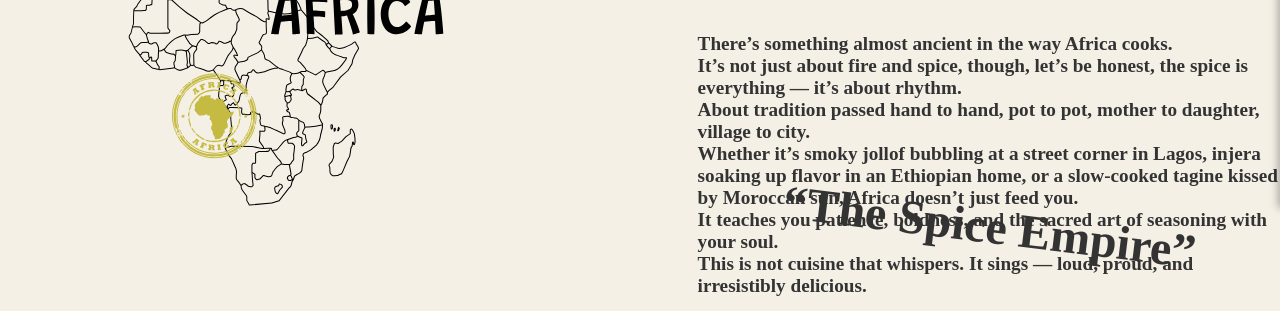
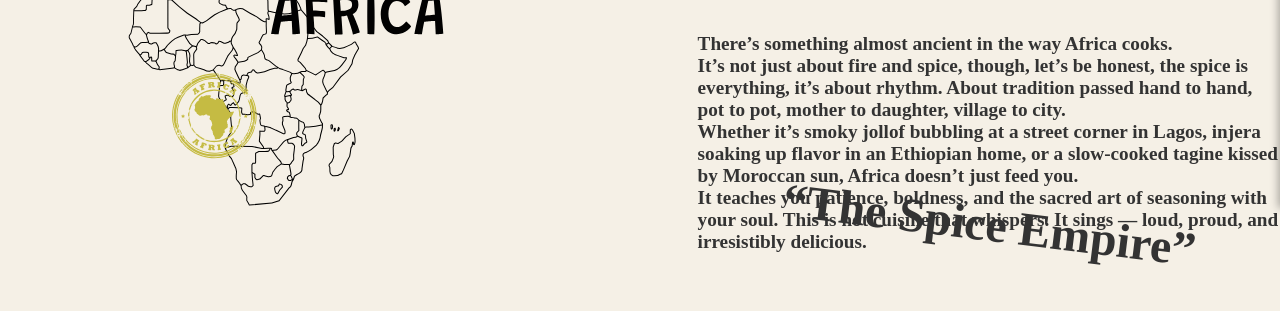
Before and after one commit to web-design-project-2025/web-design-project-group-29, a website: page editorial.html in a window 1280 px wide. Shown: the part 592-903 px from the top of the page. Drawn offline with Linux system fonts and the light colour scheme; a web font is replaced by a local one.

Commit message:
realized i worked on a different zoom and it messed up the text and the svg display so i removed the br to allow the padding and margin do its work when its displayed as well as adjusting the margin of the of the quote4 and also the north america class

```diff
--- a/css/editorial.css
+++ b/css/editorial.css
@@ -74,7 +74,8 @@ z-index: 10;
 display: flex;
 /* justify-content: flex-end; */
 margin-left: 4rem;
-margin-bottom: -7rem;
+margin-bottom: -10rem;
+margin-top: 7rem;
 }
 
 .quote5 {
@@ -123,6 +124,7 @@ margin-bottom: -3rem;
     grid-template-columns: 1fr 1fr;
     grid-template-rows: 1fr 1fr;
         margin-bottom: -600px;
+        margin-top:5%;
 
 }
 .south-america{
--- a/editorial.html
+++ b/editorial.html
@@ -17,21 +17,21 @@
       <div class="africa">
         <img class ="svg" src="img/africa.svg" alt="">
         <div class="text">There’s something almost ancient in the way Africa cooks. <br>
-          It’s not just about fire and spice, though, let’s be honest, the spice is everything — it’s about rhythm. <br>
+          It’s not just about fire and spice, though, let’s be honest, the spice is everything, it’s about rhythm.
 About tradition passed hand to hand, pot to pot, mother to daughter, village to city. <br>
 Whether it’s smoky jollof bubbling at a street corner in Lagos, injera soaking up flavor in an Ethiopian home, or a slow-cooked tagine kissed by Moroccan sun, Africa doesn’t just feed you. <br>
-It teaches you patience, boldness, and the sacred art of seasoning with your soul. <br>
+It teaches you patience, boldness, and the sacred art of seasoning with your soul.
 This is not cuisine that whispers. It sings — loud, proud, and irresistibly delicious.
 </div>
       </div>
 
        <div class="quote2"><h1>“The Spice Empire”</h1></div>
       <div class="asia">
-        <div class="text">Asia doesn’t follow a recipe it writes poetry in steam, umami, and twenty-something ingredients tossed<br>
-           into a wok at lightning speed. You haven’t truly lived until you’ve slurped noodles on a rainy Tokyo night or<br>
-          dipped your fingers into warm biryani in a bustling Indian home. Here, food is ceremony, chaos, and comfort<br>
-         all at once. <br>
-         From Thai street vendors to Korean grandmothers, from the delicate art of sushi to the fiery glory <br>
+        <div class="text">Asia doesn’t follow a recipe it writes poetry in steam, umami, and twenty-something ingredients tossed
+           into a wok at lightning speed. You haven’t truly lived until you’ve slurped noodles on a rainy Tokyo night or
+          dipped your fingers into warm biryani in a bustling Indian home. Here, food is ceremony, chaos, and comfort
+         all at once.
+         From Thai street vendors to Korean grandmothers, from the delicate art of sushi to the fiery glory
         of Sichuan peppercorns, Asia takes your taste buds on a trip no passport needed. Just bring your appetite. <br>
         And maybe a cold drink.</div>
         <a href="">
@@ -43,11 +43,11 @@ This is not cuisine that whispers. It sings — loud, proud, and irresistibly de
         <a href="">
         <img class ="svg" src="img/europe.svg" alt="">
         </a>
-        <div class="text">Europe is like that elegant friend who somehow always has good wine and better stories. Its food?<br>
-          Effortlessly charming. French kitchens whisper secrets, Italian nonnas hug you with pasta, and Spanish tapas<br>
-          flirt with your taste buds like a summer romance. But it’s not all fancy cutlery and tablecloths, sometimes<br>
-          it’s just a baguette, cheese, and the kind of butter that makes you emotional. From hearty Balkan stews to <br>
-          Nordic simplicity, Europe reminds us that cooking can be both an art and a deeply human act. <br>
+        <div class="text">Europe is like that elegant friend who somehow always has good wine and better stories. Its food?
+          Effortlessly charming. French kitchens whisper secrets, Italian nonnas hug you with pasta, and Spanish tapas
+          flirt with your taste buds like a summer romance. But it’s not all fancy cutlery and tablecloths, sometimes
+          it’s just a baguette, cheese, and the kind of butter that makes you emotional. From hearty Balkan stews to
+          Nordic simplicity, Europe reminds us that cooking can be both an art and a deeply human act.
         loaf and warm spoonful at a time. </div>
       </div>
 
```
